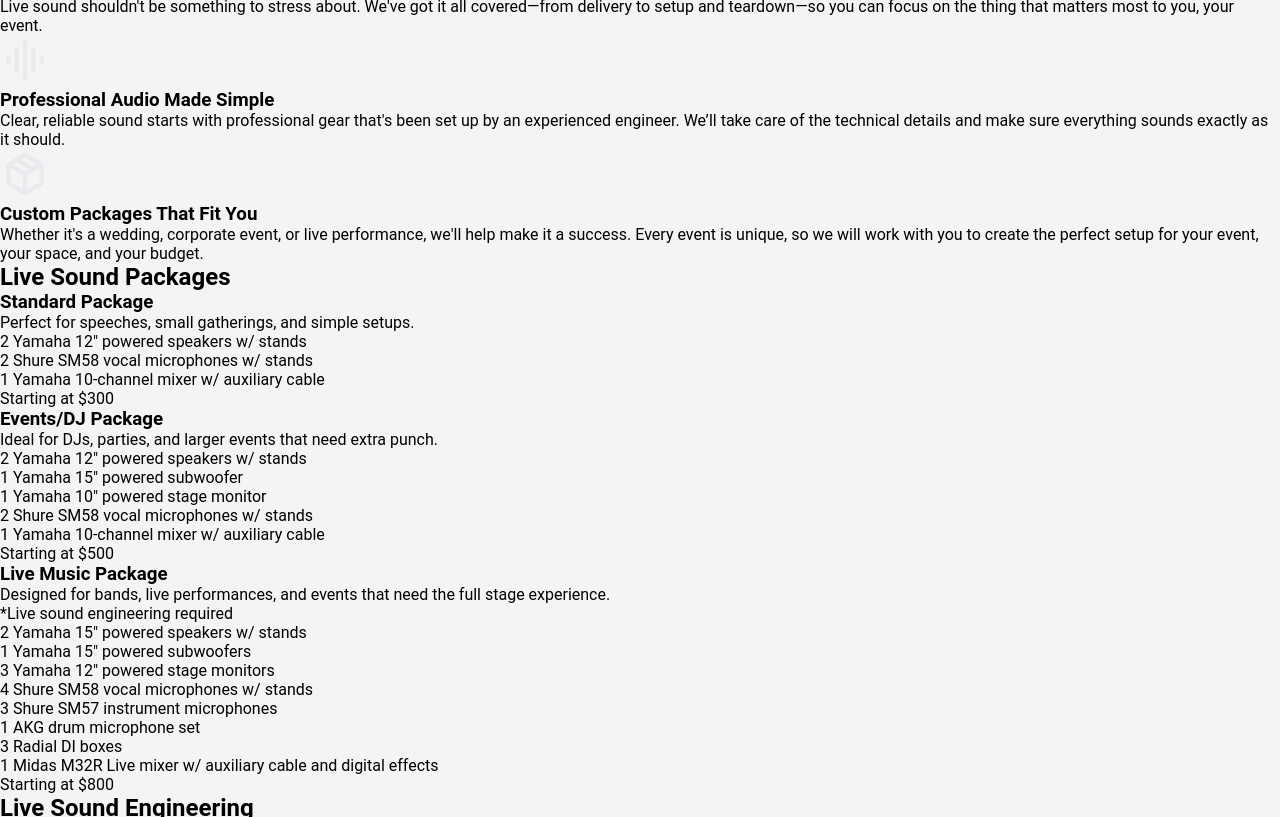
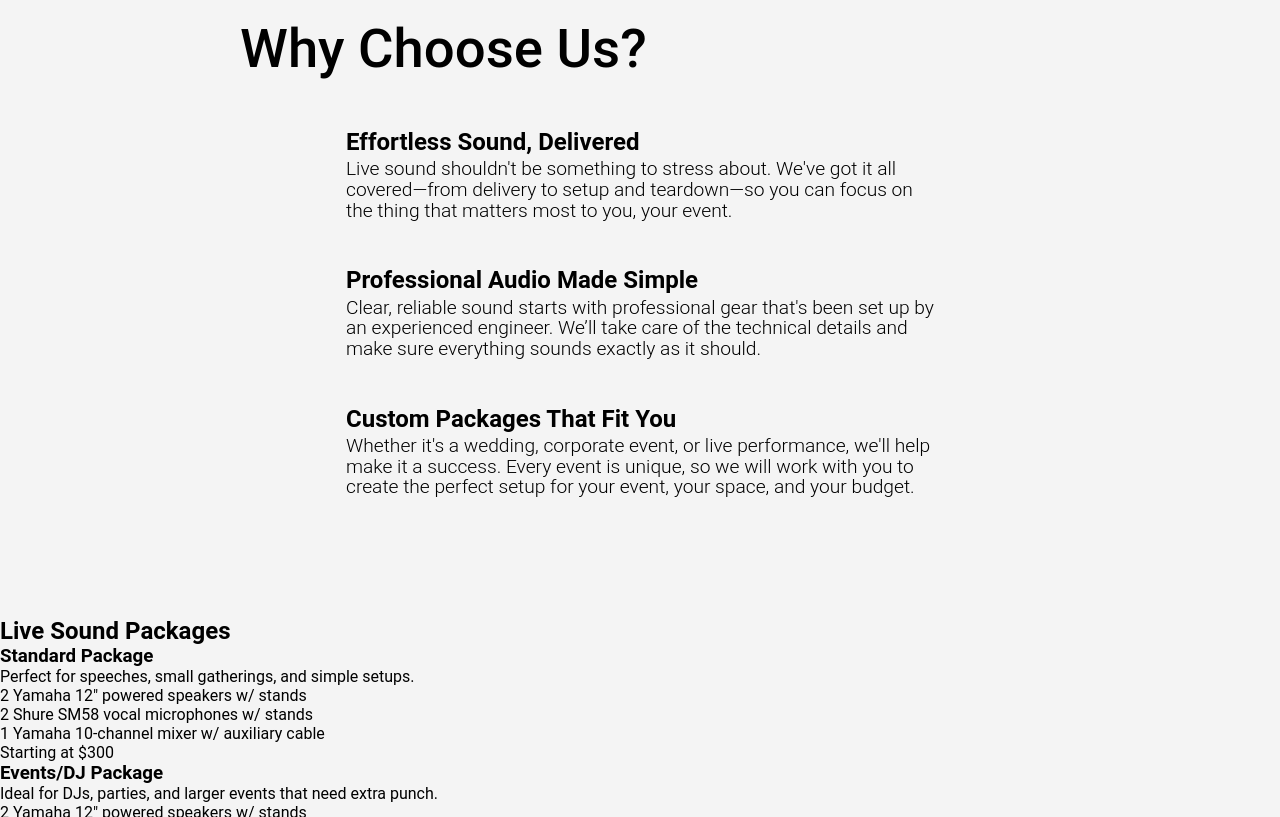
Before and after one commit to JMantello/ready-sound, a plain HTML site: page index.html in a window 1280 px wide. Shown: the part 879-1696 px from the top of the page. Drawn offline with Linux system fonts and the light colour scheme.

Commit message:
begin value proposition design

```diff
--- a/index.html
+++ b/index.html
@@ -43,40 +43,45 @@
         </div>
     </div>
 
+    <section class="value-propositions">
+        <div class="header">
+            <h2>Why Choose Us?</h2>
+        </div>
         <div class="value-proposition">
-        <div class="header">
             <i class="truck"></i>
+            <div class="content">
                 <h3>Effortless Sound, Delivered</h3>
-        </div>
                 <p>
                     Live sound shouldn't be something to stress about. We've got it all covered—from delivery to setup and
                     teardown—so
                     you can focus on the thing that matters most to you, your event.
                 </p>
             </div>
+        </div>
 
         <div class="value-proposition">
-        <div class="header">
             <i class="eq"></i>
+            <div class="content">
                 <h3>Professional Audio Made Simple</h3>
-        </div>
                 <p>
                     Clear, reliable sound starts with professional gear that's been set up by an experienced engineer. We’ll
                     take
                     care of the technical details and make sure everything sounds exactly as it should.
                 </p>
             </div>
+        </div>
 
         <div class="value-proposition">
-        <div class="header">
             <i class="package"></i>
+            <div class="content">
                 <h3>Custom Packages That Fit You</h3>
-        </div>
                 <p>
                     Whether it's a wedding, corporate event, or live performance, we'll help make it a success. Every event is
                     unique, so we will work with you to create the perfect setup for your event, your space, and your budget.
                 </p>
             </div>
+        </div>
+    </section>
 
     <h2>Live Sound Packages</h2>
     <div class="package">
--- a/style.css
+++ b/style.css
@@ -1,7 +1,7 @@
 /* Import Fonts */
 @import url('https://fonts.googleapis.com/css2?family=Poppins:ital,wght@0,100;0,200;0,300;0,400;0,500;0,600;0,700;0,800;0,900;1,100;1,200;1,300;1,400;1,500;1,600;1,700;1,800;1,900&display=swap');
 
-/* CSS Reset */
+/* CSS Reset and Global Styles */
 * {
     margin: 0;
     padding: 0;
@@ -36,6 +36,8 @@
     list-style: none;
 }
 
+
+/* Nav */
 nav .logo {
     background-image: url("./assets/ready-sound-black.svg");
     background-size: contain;
@@ -142,8 +144,8 @@
 
 i {
     display: inline-block;
-    width: 50px;
-    height: 50px;
+    width: 90px;
+    height: 90px;
     background-size: cover;
 }
 
@@ -151,6 +153,13 @@
     background-image: url("./assets/keyboard-down.svg");
     width: 40px;
     height: 40px;
+}
+
+i.truck,
+i.eq,
+i.package {
+    filter: invert(1);
+    display: none;
 }
 
 i.truck {
@@ -164,3 +173,40 @@
 i.package {
     background-image: url("./assets/package.svg");
 }
+
+section.value-propositions {
+    padding: 6rem 0;
+    display: flex;
+    flex-direction: column;
+}
+
+.value-propositions h2 {
+    max-width: 800px;
+    margin: 0 auto;
+    font-size: 3.4rem;
+    font-weight: 500;
+    padding-bottom: 1.6rem;
+}
+
+.value-propositions h3 {
+    font-size: 1.5rem;
+    margin-bottom: 0.2rem;
+}
+
+.value-propositions p {
+    font-size: 1.2rem;
+    font-weight: 300;
+    line-height: 1.3rem;
+}
+
+.value-proposition {
+    display: flex;
+    align-items: center;
+    justify-content: center;
+    padding: 1.4rem 0;
+}
+
+.value-proposition .content {
+    max-width: 600px;
+    padding-left: 6px;
+}
```
Lines whose indentation alone changed are shown as unchanged.
